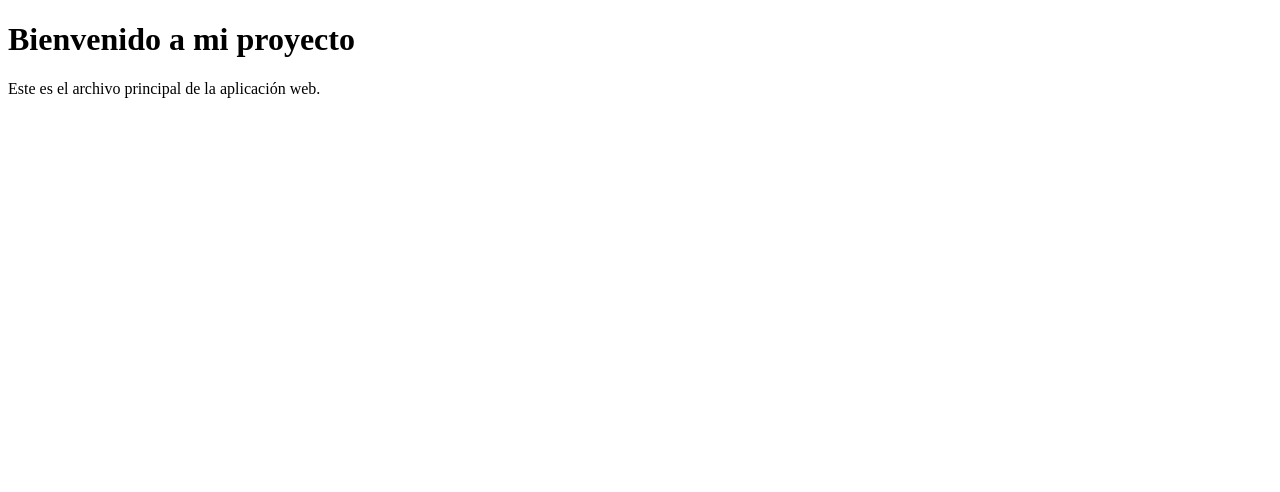
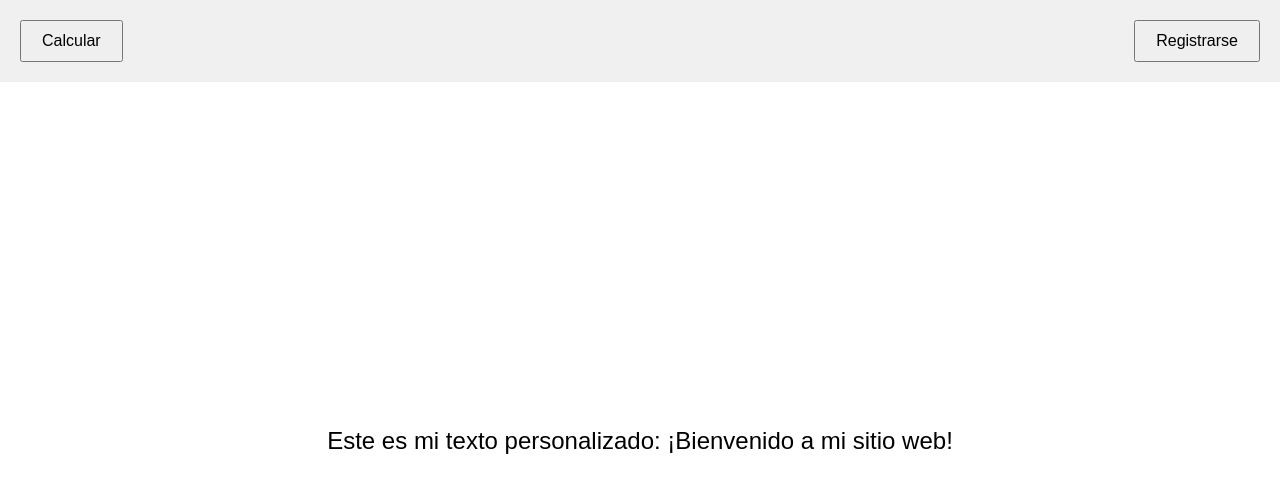
Before and after one commit to mat885/miprimerrepo, a plain HTML site: page index.html in a window 1280 px wide. Drawn offline with Linux system fonts and the light colour scheme.

Commit message:
Update index.html

```diff
--- a/index.html
+++ b/index.html
@@ -2,10 +2,69 @@
 <html lang="es">
 <head>
   <meta charset="UTF-8">
-  <title>Mi Proyecto</title>
+  <title>Inicio</title>
+  <style>
+    body {
+      margin: 0;
+      font-family: Arial, sans-serif;
+      height: 100vh;
+      display: flex;
+      flex-direction: column;
+    }
+
+    header {
+      display: flex;
+      justify-content: space-between;
+      align-items: center;
+      padding: 20px;
+      background-color: #f0f0f0;
+    }
+
+    .left, .right {
+      flex: 1;
+    }
+
+    .center {
+      flex: 2;
+      text-align: center;
+    }
+
+    .main {
+      flex-grow: 1;
+      display: flex;
+      justify-content: center;
+      align-items: center;
+      font-size: 1.5em;
+    }
+
+    button {
+      padding: 10px 20px;
+      font-size: 1em;
+      cursor: pointer;
+    }
+
+    .left {
+      text-align: left;
+    }
+
+    .right {
+      text-align: right;
+    }
+  </style>
 </head>
 <body>
-  <h1>Bienvenido a mi proyecto</h1>
-  <p>Este es el archivo principal de la aplicación web.</p>
+  <header>
+    <div class="left">
+      <button onclick="location.href='calcular.html'">Calcular</button>
+    </div>
+    <div class="center"></div>
+    <div class="right">
+      <button onclick="location.href='registro.html'">Registrarse</button>
+    </div>
+  </header>
+
+  <div class="main">
+    <p>Este es mi texto personalizado: ¡Bienvenido a mi sitio web!</p>
+  </div>
 </body>
 </html>
```
